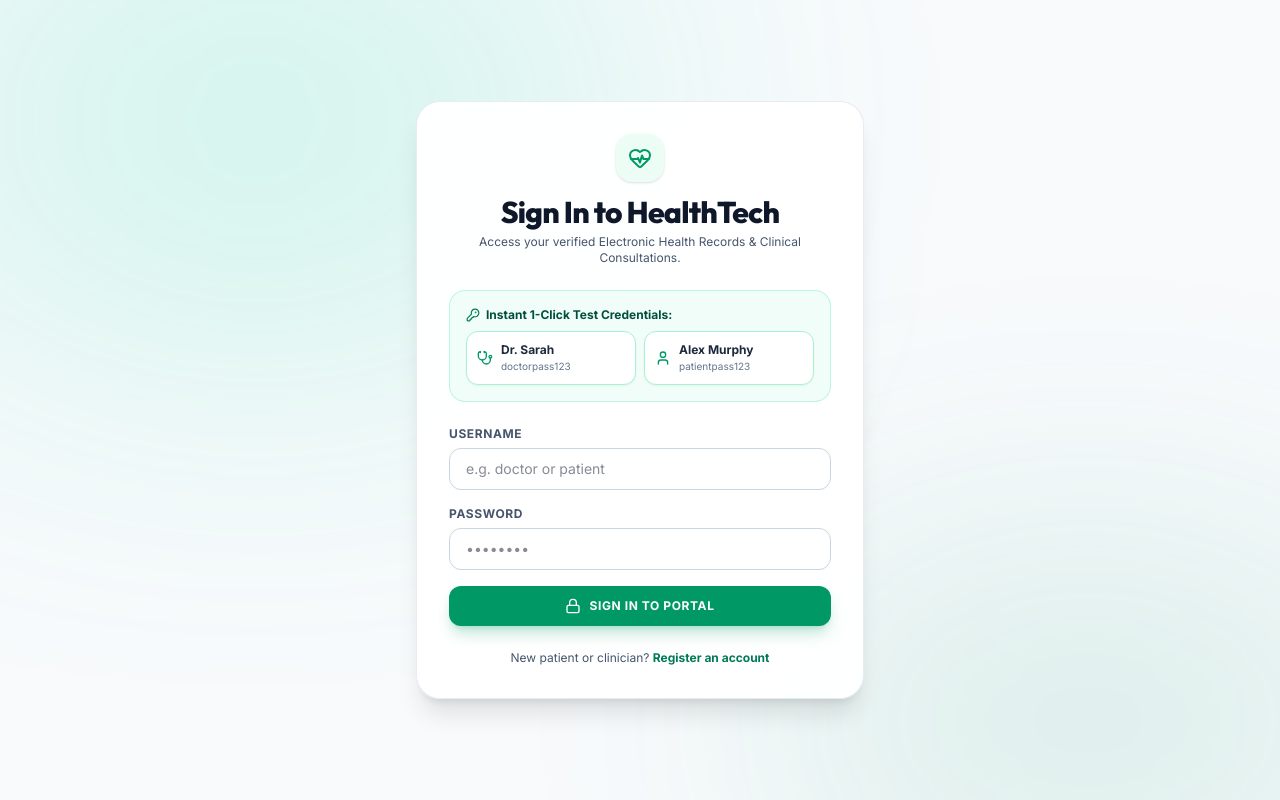
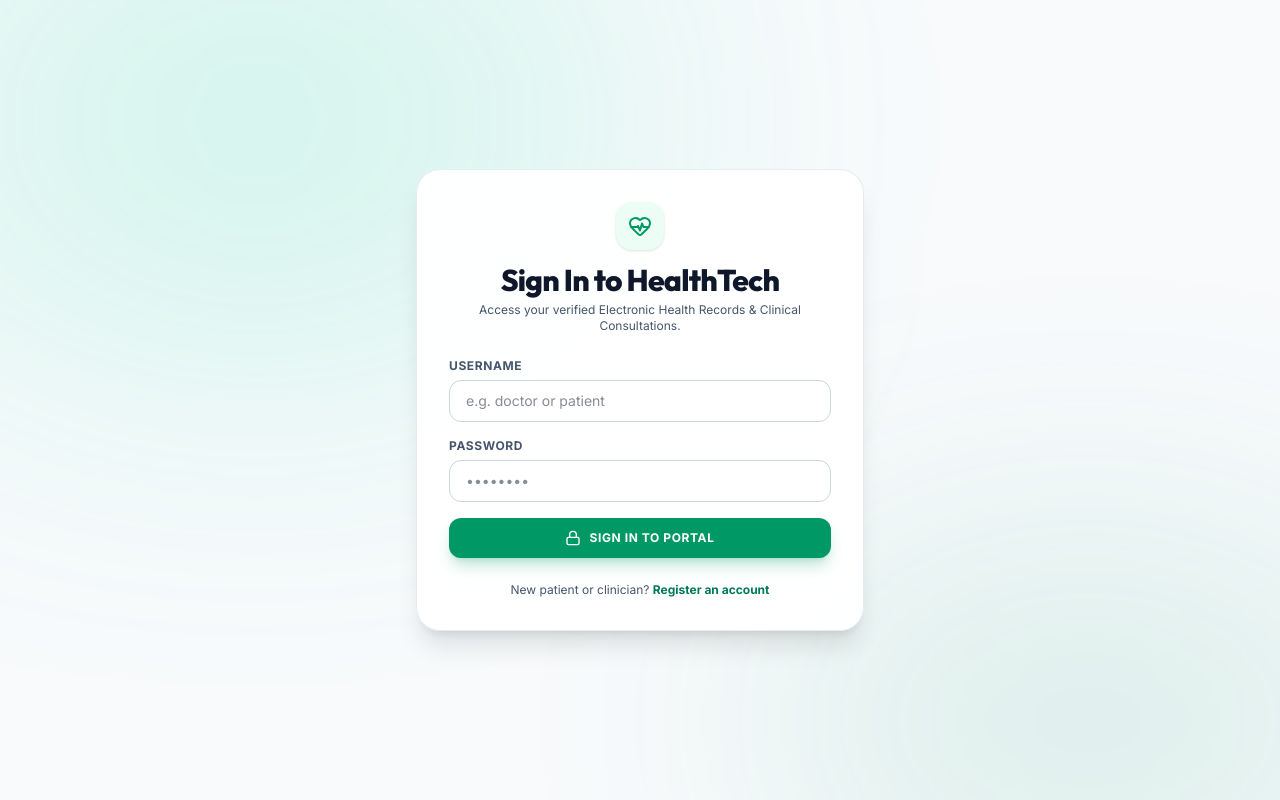
Before and after one commit to Otuja/health-tech, a Next.js app in the folder frontend/: page /login in a window 1280 px wide. Built offline with nearby package versions, Linux system fonts and the light colour scheme; no server answers.

Commit message:
chore: remove demo credentials box from login for clean production UI, update README with live links

```diff
--- a/frontend/src/app/login/page.tsx
+++ b/frontend/src/app/login/page.tsx
@@ -5,7 +5,7 @@ import Link from "next/link";
 import { useRouter } from "next/navigation";
 import { motion } from "framer-motion";
 import { toast } from "sonner";
-import { HeartPulse, Stethoscope, User, KeyRound, ShieldCheck, Lock } from "lucide-react";
+import { HeartPulse, Lock } from "lucide-react";
 import { API_BASE } from "@/lib/api";
 
 export default function Login() {
@@ -69,11 +69,6 @@ export default function Login() {
     }
   };
 
-  const fillCredentials = (u: string, p: string) => {
-    setUsername(u);
-    setPassword(p);
-  };
-
   return (
     <div className="min-h-screen flex items-center justify-center bg-slate-50 relative overflow-hidden py-12 px-4 selection:bg-emerald-500 selection:text-white">
       {/* Background radial glow */}
@@ -95,38 +90,6 @@ export default function Login() {
           <p className="text-slate-600 text-xs mt-1">
             Access your verified Electronic Health Records & Clinical Consultations.
           </p>
-        </div>
-
-        {/* 1-Click Quick Demo Credentials Helper */}
-        <div className="mb-6 p-4 rounded-2xl bg-emerald-50/70 border border-emerald-200/70 text-xs text-slate-700">
-          <div className="flex items-center gap-1.5 font-bold text-emerald-900 mb-2">
-            <KeyRound className="w-3.5 h-3.5 text-emerald-700" />
-            <span>Instant 1-Click Test Credentials:</span>
-          </div>
-          <div className="grid grid-cols-2 gap-2">
-            <button
-              type="button"
-              onClick={() => fillCredentials("doctor", "doctorpass123")}
-              className="p-2.5 rounded-xl bg-white border border-emerald-200 text-left hover:border-emerald-500 transition-colors flex items-center gap-2 shadow-xs group"
-            >
-              <Stethoscope className="w-4 h-4 text-emerald-600 flex-shrink-0 group-hover:scale-110 transition-transform" />
-              <div>
-                <span className="font-bold block text-slate-800 text-xs">Dr. Sarah</span>
-                <span className="text-[10px] text-slate-500">doctorpass123</span>
-              </div>
-            </button>
-            <button
-              type="button"
-              onClick={() => fillCredentials("patient", "patientpass123")}
-              className="p-2.5 rounded-xl bg-white border border-emerald-200 text-left hover:border-emerald-500 transition-colors flex items-center gap-2 shadow-xs group"
-            >
-              <User className="w-4 h-4 text-emerald-600 flex-shrink-0 group-hover:scale-110 transition-transform" />
-              <div>
-                <span className="font-bold block text-slate-800 text-xs">Alex Murphy</span>
-                <span className="text-[10px] text-slate-500">patientpass123</span>
-              </div>
-            </button>
-          </div>
         </div>
 
         {error && (
```
Also changed, not shown: 1 other file (tests, documents, lock files or other folders).
